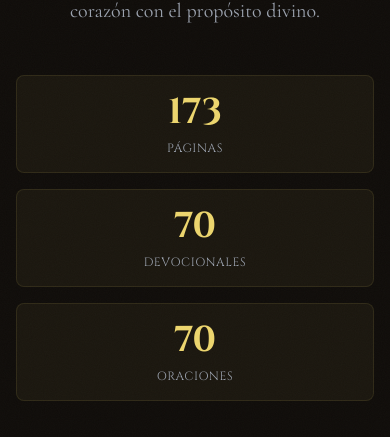
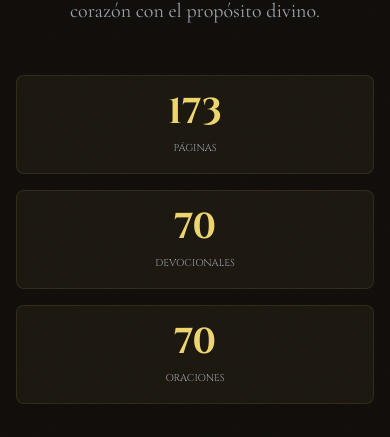
Before and after one commit to Hersil23/tres-caminos-landing, a Next.js app: page / in a window 390 px wide. Shown: the part 1458-1895 px from the top of the page. Built offline with nearby package versions, Linux system fonts and the light colour scheme.

Commit message:
Fix texto devocionales más pequeño en móvil

```diff
--- a/components/About.tsx
+++ b/components/About.tsx
@@ -143,7 +143,7 @@ export default function About() {
                   <div className="font-display text-4xl md:text-5xl font-bold text-gold-500 mb-2">
                     <Counter target={stat.number} inView={isInView} />
                   </div>
-                  <div className="font-accent text-xs md:text-sm text-gray-400 tracking-wider uppercase">
+                  <div className="font-accent text-[10px] sm:text-xs md:text-sm text-gray-400 tracking-normal sm:tracking-wider uppercase">
                     {stat.label}
                   </div>
                 </motion.div>
```
